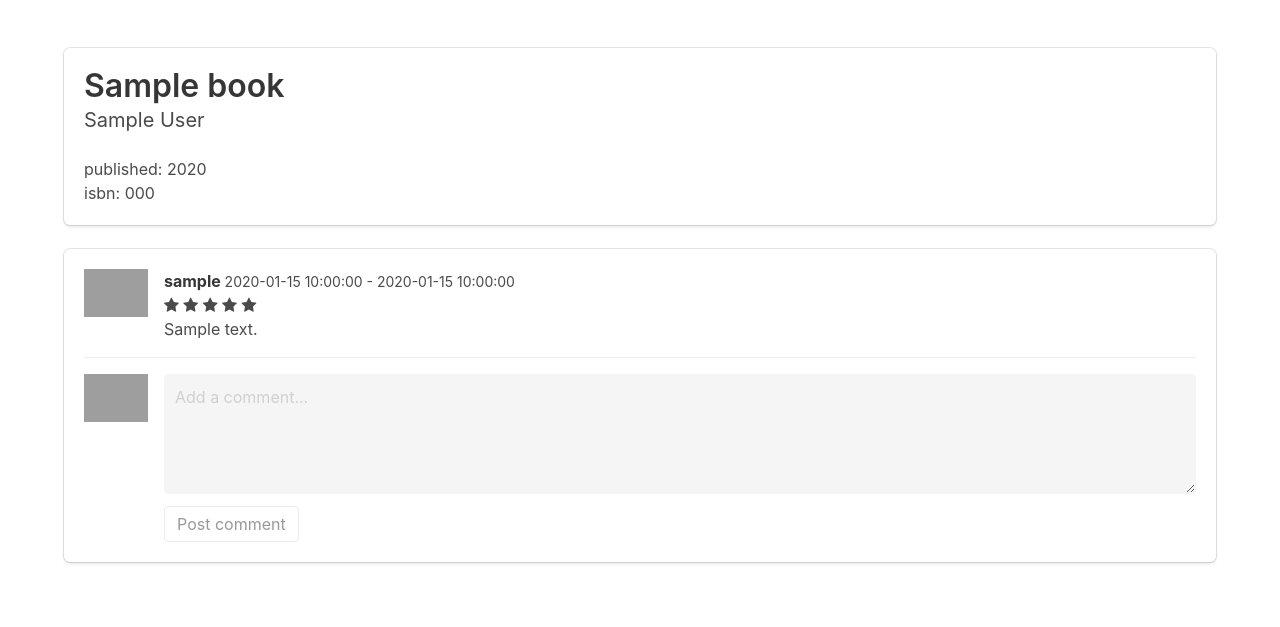
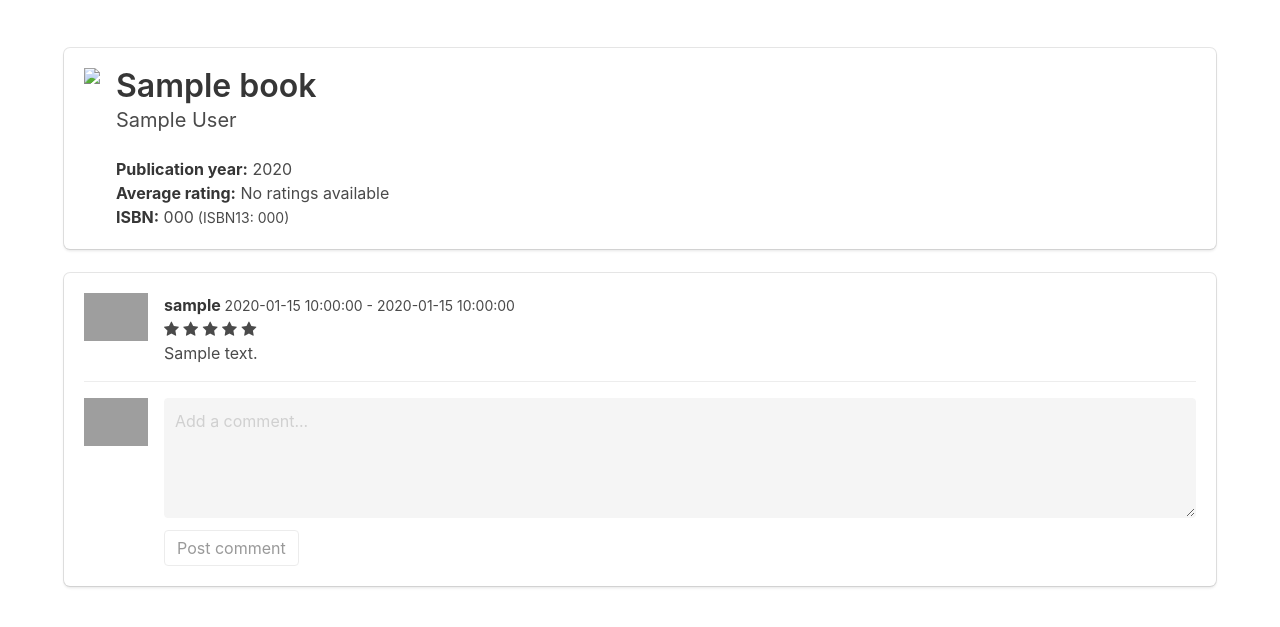
Before and after one commit to baloo1379/cs50-project1, a Flask app: template templates/book.html in a window 1280 px wide. Shown: the part 52-679 px from the top of the page. Run offline with Flask 2, Linux system fonts and the light colour scheme; the template is opened without the code that fills it: most values are stand-ins (such as "Sample title", 1, 10 or a date in 2020); grey boxes are pictures that could not be loaded.

Commit message:
Complete ratings section from Goodreads.com

```diff
--- a/app.py
+++ b/app.py
@@ -5,6 +5,8 @@ from sqlalchemy.orm import sessionmaker, scoped_session
 from passlib.hash import pbkdf2_sha256
 from flask_cors import CORS
 import math
+import requests
+import goodreads
 
 app = Flask(__name__)
 
@@ -18,12 +20,18 @@ CORS(app)
 
 
 class Book:
-    def __init__(self, id, title, authors, year, isbn):
-        self.id = id
-        self.title = title
+    def __init__(self, b_id, g_id, isbn, isbn13, authors, year, title, rating, ratings_count, url, small_url):
+        self.id = b_id
+        self.g_id = g_id
+        self.isbn = isbn
+        self.isbn13 = int(float(isbn13))
         self.authors = authors
         self.year = year
-        self.isbn = isbn
+        self.title = title
+        self.rating = rating
+        self.ratings_count = ratings_count
+        self.url = url
+        self.small_url = small_url
 
     def trim_authors(self):
         authors_len = len(self.authors)
@@ -32,6 +40,18 @@ class Book:
         self.authors = ", ".join(self.authors)
         if authors_len > 2:
             self.authors = self.authors + " and more"
+
+
+class Review:
+
+    def __init__(self, r_id, b_id, u_id, date, time, review, rating):
+        self.id = r_id
+        self.b_id = b_id
+        self.u_id = u_id
+        self.date = date
+        self.time = time
+        self.review = review
+        self.rating = rating
 
 
 @app.route('/')
@@ -121,7 +141,7 @@ def search():
             text = f"%{query}%".lower()
             # finding how many pages prepare
             pages_res = db.execute(
-                "SELECT id FROM books WHERE LOWER(title) LIKE :title OR LOWER(authors) LIKE :authors OR year LIKE :year ORDER BY id",
+                "SELECT id FROM books WHERE LOWER(original_title) LIKE :title OR LOWER(authors) LIKE :authors OR original_publication_year LIKE :year ORDER BY id",
                 {"title": text, "authors": text, "year": text}).fetchall()
             pages = math.ceil(len(pages_res) / 10)
 
@@ -132,11 +152,11 @@ def search():
                 off = 10 * (int(page) - 1)
 
             res = db.execute(
-                "SELECT * FROM books WHERE LOWER(title) LIKE :title OR LOWER(authors) LIKE :authors OR year LIKE :year ORDER BY id LIMIT 10 OFFSET :offset",
+                "SELECT * FROM books WHERE LOWER(original_title) LIKE :title OR LOWER(authors) LIKE :authors OR original_publication_year LIKE :year ORDER BY id LIMIT 10 OFFSET :offset",
                 {"title": text, "authors": text, "year": text, "offset": off}).fetchall()
             books = []
-            for book in res:
-                new_book = Book(book.id, book.title, book.authors.split(', '), book.year, book.isbn)
+            for b_id, g_id, isbn, isbn13, authors, year, title, rating, r_count, image_url, small_image_url in res:
+                new_book = Book(b_id, g_id, isbn, isbn13, authors.split(', '), year, title, rating, r_count, image_url, small_image_url)
                 new_book.trim_authors()
                 books.append(new_book)
 
@@ -150,11 +170,11 @@ def search():
 def autocomplete(text):
     text = f"%{text}%".lower()
     result = db.execute(
-        "SELECT * FROM books WHERE LOWER(title) LIKE :text OR LOWER(authors) LIKE :text OR year LIKE :text ORDER BY id LIMIT 10",
+        "SELECT * FROM books WHERE LOWER(books.original_title) LIKE :text OR LOWER(books.authors) LIKE :text OR books.original_publication_year LIKE :text ORDER BY id LIMIT 10",
         {"text": text}).fetchall()
     response = []
     for row in result:
-        response.append([row.title, row.authors, row.year])
+        response.append([row.original_title, row.authors, row.original_publication_year])
     return jsonify(response)
 
 
@@ -168,13 +188,35 @@ def book(book_id):
         reviews = db.execute(
             "SELECT reviews.review, users.username, reviews.date, reviews.time, reviews.user_id, reviews.rating FROM reviews LEFT JOIN users ON reviews.user_id = users.id WHERE reviews.book_id LIKE :id",
             {"id": book_id}).fetchall()
-        book = Book(res.id, res.title, res.authors, res.year, res.isbn)
+
+        b_id, g_id, isbn, isbn13, authors, year, title, rating, r_count, image_url, small_image_url = res
+        current_book = Book(b_id, g_id, isbn, isbn13, authors, year, title, rating, r_count, image_url, small_image_url)
+
+        res = requests.get("https://www.goodreads.com/book/review_counts.json",
+                           params={"key": goodreads.key(), "isbns": current_book.isbn13})
+        # print(int(float(current_book.isbn13)), res)
+        if res.status_code == 200:
+            rating_available = True
+            data = res.json()
+            current_book.rating = float(data['books'][0]['average_rating'])
+            # data = res.json()
+            # current_book.rating = data.books.average_rating
+        else:
+            res = requests.get("https://www.goodreads.com/book/review_counts.json",
+                               params={"key": goodreads.key(), "isbns": current_book.isbn})
+            if res.status_code == 200:
+                rating_available = True
+                data = res.json()
+                current_book.rating = float(data['books'][0]['average_rating'])
+            else:
+                rating_available = False
+
         allowed = True
         for rev in reviews:
             if rev.user_id == session["user_id"]:
                 allowed = False
 
-        return render_template('book.html', id=book_id, book=book, reviews=reviews, allowed=allowed, username=session["user_name"])
+        return render_template('book.html', id=book_id, book=current_book, reviews=reviews, allowed=allowed, username=session["user_name"], ra=rating_available)
 
 
 @app.route('/review', methods=["POST"])
--- a/books1.csv
+++ /dev/null
@@ -1 +0,0 @@
-1	272	439023483	Suzanne Collins	2008.0	The Hunger Games
--- a/templates/book.html
+++ b/templates/book.html
@@ -3,10 +3,30 @@
     <section class="section">
         <div class="container">
             <div class="box">
-                <h1 class="title">{{ book.title }}</h1>
-                <h2 class="subtitle">{{ book.authors }}</h2>
-                <p>published: {{ book.year }}</p>
-                <p>isbn: {{ book.isbn }}</p>
+                <article class="media">
+                    <figure class="media-left">
+                        {#<p class="image is-2by3">#}
+                        <img class="image" src="{{ book.url }}">
+                        {#</p>#}
+                    </figure>
+                    <div class="media-content">
+
+                        <h1 class="title">{{ book.title }}</h1>
+                        <h2 class="subtitle">{{ book.authors }}</h2>
+                        <p><strong>Publication year:</strong> {{ book.year }}</p>
+                        <p><strong>Average rating:</strong>{% if ra %}
+                        <span class="fa fa-star {% if book.rating >= 1 %}checked{% endif %}"></span>
+                        <span class="fa fa-star {% if book.rating >= 2 %}checked{% endif %}"></span>
+                        <span class="fa fa-star {% if book.rating >= 3 %}checked{% endif %}"></span>
+                        <span class="fa fa-star {% if book.rating >= 4 %}checked{% endif %}"></span>
+                        <span class="fa fa-star {% if book.rating == 5 %}checked{% endif %}"></span>
+                        {% else %}
+                        No ratings available
+                        {% endif %}
+                        <p><strong>ISBN:</strong> {{ book.isbn }}<small> (ISBN13: {{ book.isbn13 }})</small></p>
+                        </p>
+                    </div>
+                </article>
             </div>
             <div class="box">
                 {% for review in reviews %}
--- a/templates/welcome.html
+++ b/templates/welcome.html
@@ -1,6 +1,6 @@
 {% extends "layout.html" %}
 {% block body %}
-    <section class="hero is-info is-fullheight">
+    <section class="hero is-info is-medium">
         <div class="hero-body">
             <div class="container">
                 <h1 class="title">Welcome</h1>
```
Also changed, not shown: import.py (+8 -5 lines), books.csv, 1 other file.
